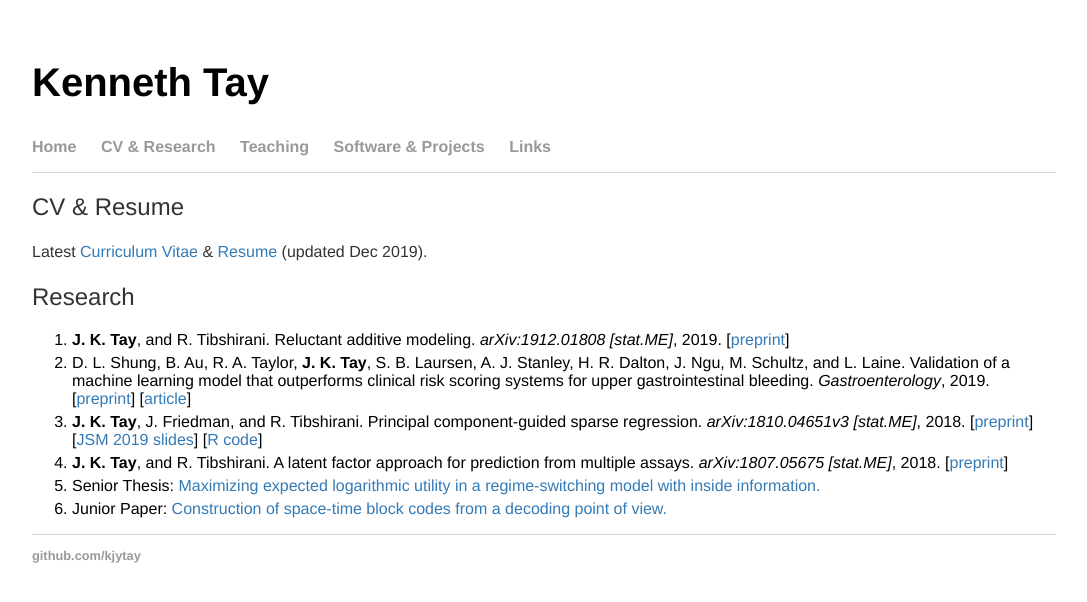
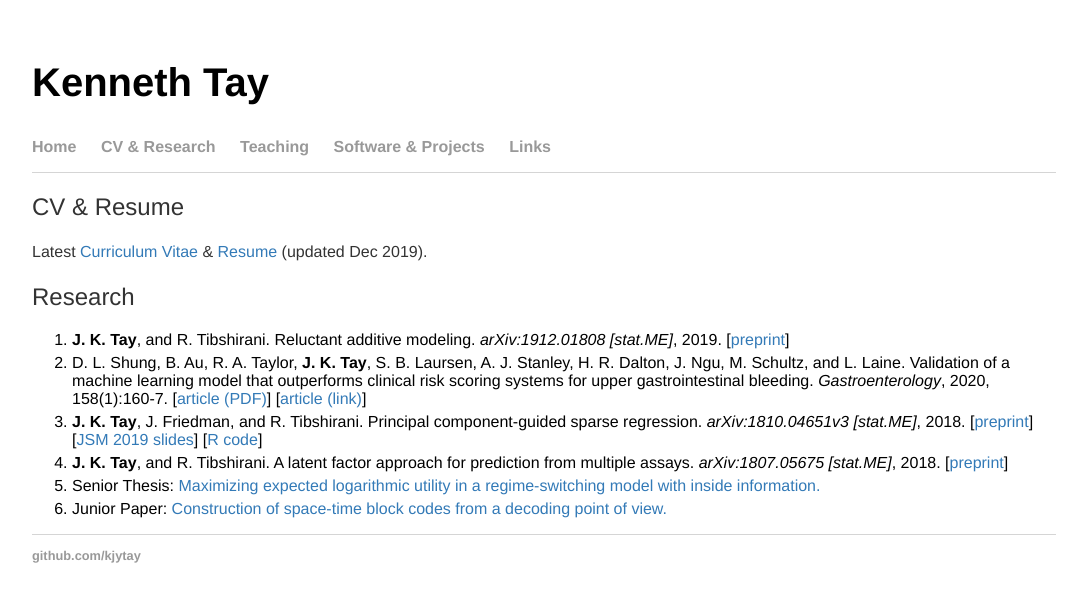
Before and after one commit to kjytay/kjytay.github.io, a Jekyll site: the page built from cv/index.html, in a window 1280 px wide. Shown: the top 602 px of the page, without its empty margins (96-1183 px from the left). Built offline with Jekyll 4.4.1, drawn with Linux system fonts in a browser that asks for light colours.

Commit message:
Update to gastro paper details on cv page.

```diff
--- a/cv/index.html
+++ b/cv/index.html
@@ -9,7 +9,7 @@ title: Kenneth Tay
   <h2>Research</h2>
   <ol>
     <li><b>J. K. Tay</b>, and R. Tibshirani. Reluctant additive modeling. <i>arXiv:1912.01808 [stat.ME]</i>, 2019. [<a href="https://arxiv.org/abs/1912.01808">preprint</a>]
-    <li>D. L. Shung, B. Au, R. A. Taylor, <b>J. K. Tay</b>, S. B. Laursen, A. J. Stanley, H. R. Dalton, J. Ngu, M. Schultz, and L. Laine. Validation of a machine learning model that outperforms clinical risk scoring systems for upper gastrointestinal bleeding. <i>Gastroenterology</i>, 2019. [<a href="Shung2019_preprint.pdf">preprint</a>] [<a href="https://www.gastrojournal.org/article/S0016-5085(19)41342-5/fulltext">article</a>]</li>
+    <li>D. L. Shung, B. Au, R. A. Taylor, <b>J. K. Tay</b>, S. B. Laursen, A. J. Stanley, H. R. Dalton, J. Ngu, M. Schultz, and L. Laine. Validation of a machine learning model that outperforms clinical risk scoring systems for upper gastrointestinal bleeding. <i>Gastroenterology</i>, 2020, 158(1):160-7. [<a href="Shung2020_validation.pdf">article (PDF)</a>] [<a href="https://www.gastrojournal.org/article/S0016-5085(19)41342-5/fulltext">article (link)</a>]</li>
     <li><b>J. K. Tay</b>, J. Friedman, and R. Tibshirani. Principal component-guided sparse regression. <i>arXiv:1810.04651v3 [stat.ME]</i>, 2018. [<a href="https://arxiv.org/abs/1810.04651">preprint</a>] [<a href="pcLasso_JSM_presentation_handout.pdf">JSM 2019 slides</a>] [<a href="https://CRAN.R-project.org/package=pcLasso">R code</a>]</li>
     <li><b>J. K. Tay</b>, and R. Tibshirani. A latent factor approach for prediction from multiple assays. <i>arXiv:1807.05675 [stat.ME]</i>, 2018. [<a href="https://arxiv.org/abs/1807.05675">preprint</a>]</li>
     <li>Senior Thesis: <a href="Senior Thesis.pdf">Maximizing expected logarithmic utility in a regime-switching model with inside information.</a></li>
```
Also changed, not shown: 2 other files.
